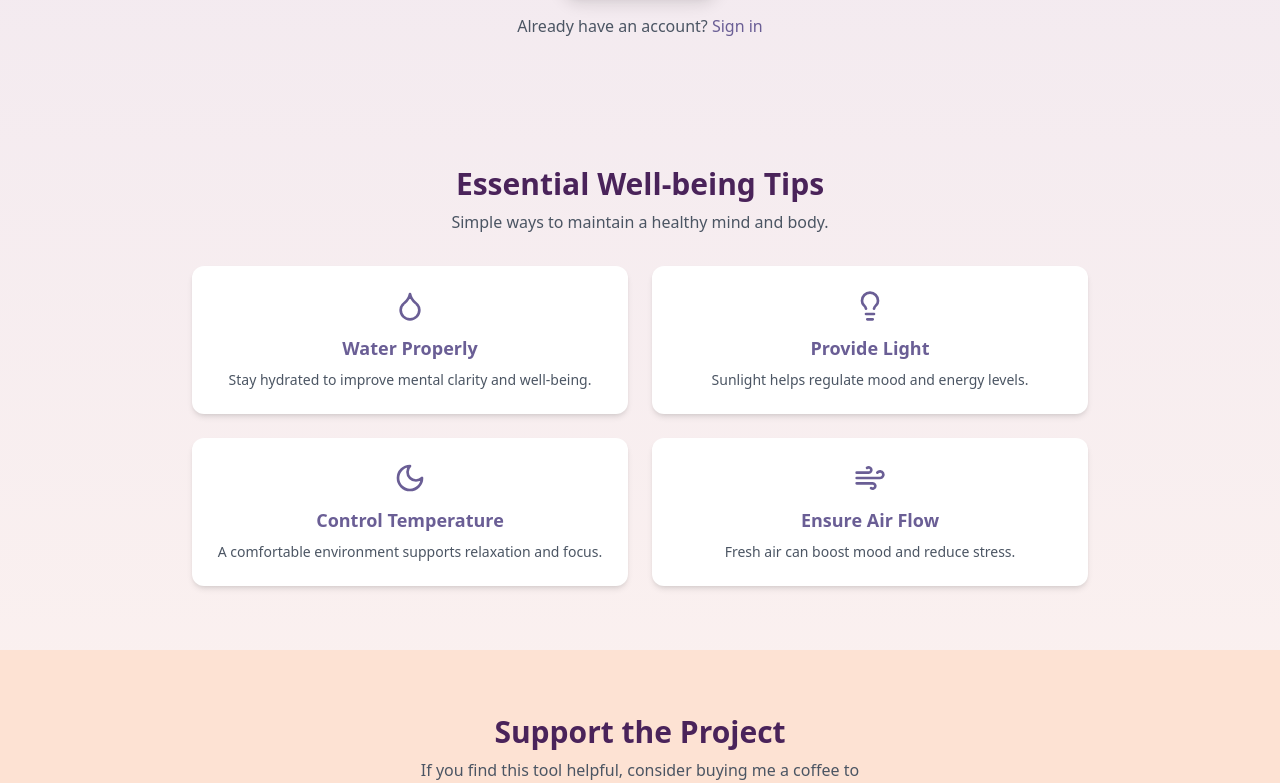
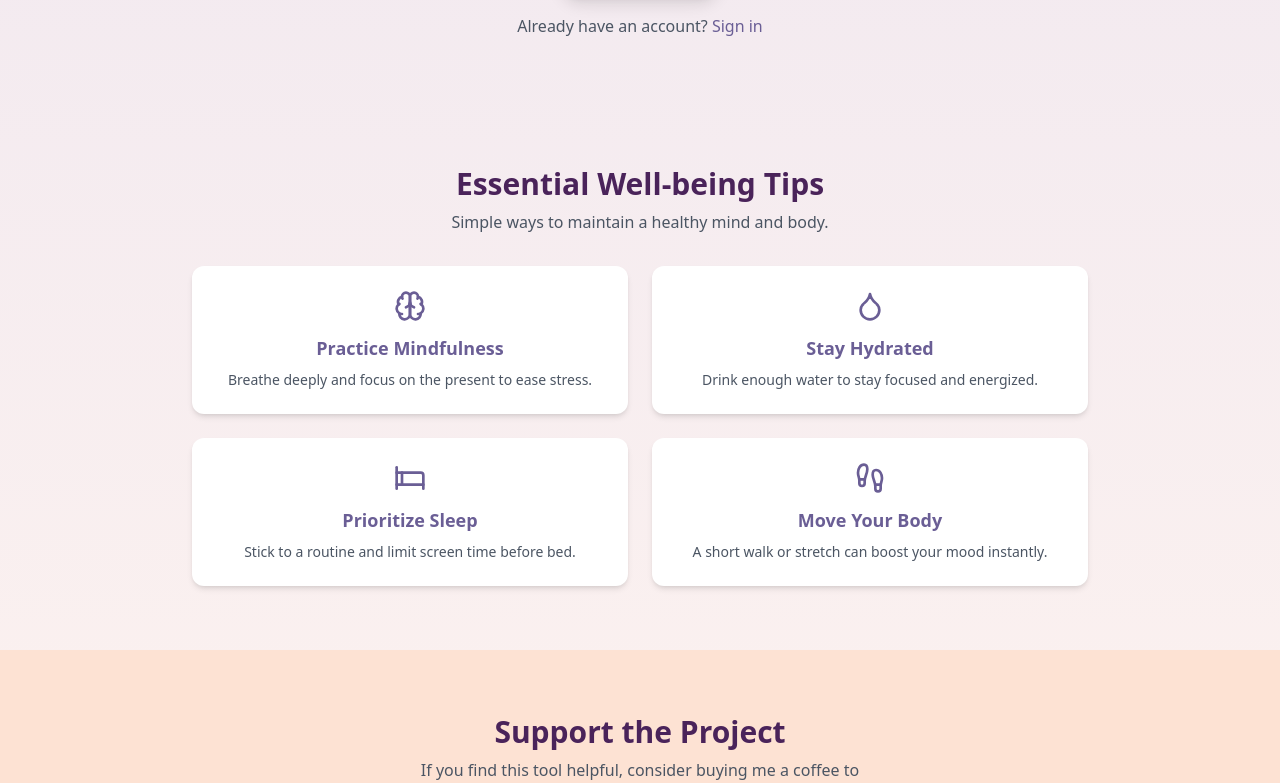
Before and after one commit to eyekavya/Moodish-React, a React (Create React App) app: page / in a window 1280 px wide. Shown: the part 1474-2257 px from the top of the page. Built offline with nearby package versions, Linux system fonts and the light colour scheme; no server answers.

Commit message:
update Home component with new mindfulness tips and dynamic link based on user authentication

```diff
--- a/src/components/Home/index.js
+++ b/src/components/Home/index.js
@@ -9,10 +9,20 @@ import {
   Lightbulb,
   Moon,
   Wind,
+  Brain,
+  Bed,
+  Activity,
+  Footprints,
+  Timer,
+  TimerIcon,
+  Award,
+  Trophy,
 } from "lucide-react";
 import { motion } from "framer-motion";
+import { useAuth } from "../../hooks/useAuth";
 
 export default function Home() {
+  const { user } = useAuth();
   return (
     <div className="bg-gradient-to-b from-lavender-200 to-peach-100 min-h-screen">
       {/* Hero Section */}
@@ -70,7 +80,7 @@ export default function Home() {
               title: "Track Your Mood Over Time",
               description:
                 "Monitor patterns in your emotions and improve self-awareness.",
-              icon: <Moon className="w-8 h-8 text-lavender-800" />,
+              icon: <Timer className="w-8 h-8 text-lavender-800" />,
             },
             {
               title: "Swipe for Positivity",
@@ -80,7 +90,7 @@ export default function Home() {
             {
               title: "Engaging Mood Challenges",
               description: "Try interactive activities to boost your mindset.",
-              icon: <Wind className="w-8 h-8 text-lavender-800" />,
+              icon: <Trophy className="w-8 h-8 text-lavender-800" />,
             },
           ].map((feature, index) => (
             <motion.div
@@ -102,17 +112,19 @@ export default function Home() {
         </div>
         <div className="mt-14 flex flex-col items-center">
           <Link
-            to="/signup"
+            to={user ? "/mood" : "/signup"}
             className="w-fit px-4 py-2 bg-lavender-600 text-white text-lg font-semibold rounded-full shadow-lg hover:bg-lavender-800 transition-all flex items-center gap-2"
           >
             Get Started <ArrowRight className="w-6 h-8" />
           </Link>
+          {!user && (
             <p className="mt-4 text-gray-600">
               Already have an account?{" "}
               <Link to="/signin" className="text-lavender-800 hover:underline">
                 Sign in
               </Link>
             </p>
+          )}
         </div>
       </section>
 
@@ -127,26 +139,27 @@ export default function Home() {
         <div className="mt-8 grid grid-cols-1 sm:grid-cols-2 gap-6 max-w-4xl mx-auto">
           {[
             {
-              title: "Water Properly",
+              title: "Practice Mindfulness",
               description:
-                "Stay hydrated to improve mental clarity and well-being.",
+                "Breathe deeply and focus on the present to ease stress.",
+              icon: <Brain className="w-8 h-8 text-lavender-800" />,
+            },
+            {
+              title: "Stay Hydrated",
+              description: "Drink enough water to stay focused and energized.",
               icon: <Droplet className="w-8 h-8 text-lavender-800" />,
             },
             {
-              title: "Provide Light",
-              description: "Sunlight helps regulate mood and energy levels.",
-              icon: <Lightbulb className="w-8 h-8 text-lavender-800" />,
+              title: "Prioritize Sleep",
+              description:
+                "Stick to a routine and limit screen time before bed.",
+              icon: <Bed className="w-8 h-8 text-lavender-800" />,
             },
             {
-              title: "Control Temperature",
+              title: "Move Your Body",
               description:
-                "A comfortable environment supports relaxation and focus.",
-              icon: <Moon className="w-8 h-8 text-lavender-800" />,
-            },
-            {
-              title: "Ensure Air Flow",
-              description: "Fresh air can boost mood and reduce stress.",
-              icon: <Wind className="w-8 h-8 text-lavender-800" />,
+                "A short walk or stretch can boost your mood instantly.",
+              icon: <Footprints className="w-8 h-8 text-lavender-800" />,
             },
           ].map((tip, index) => (
             <motion.div
```
Lines whose indentation alone changed are shown as unchanged.
